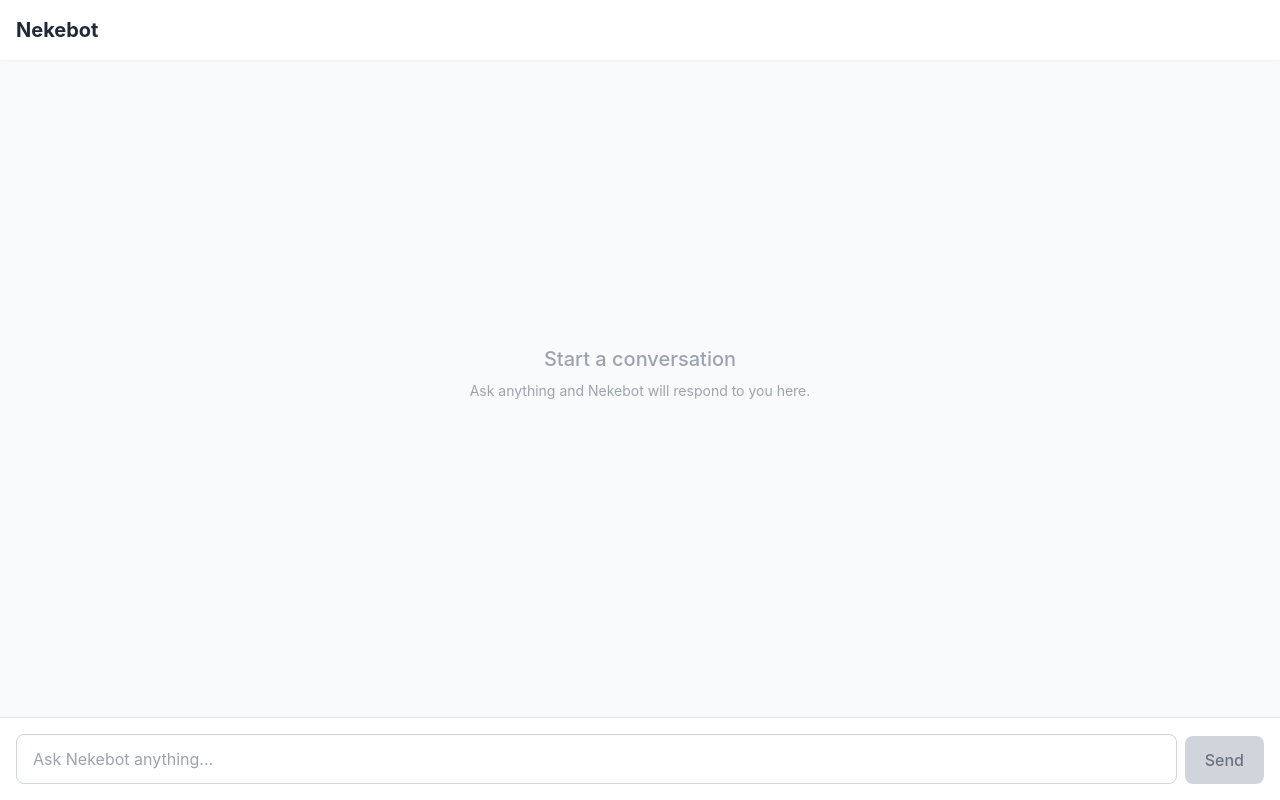
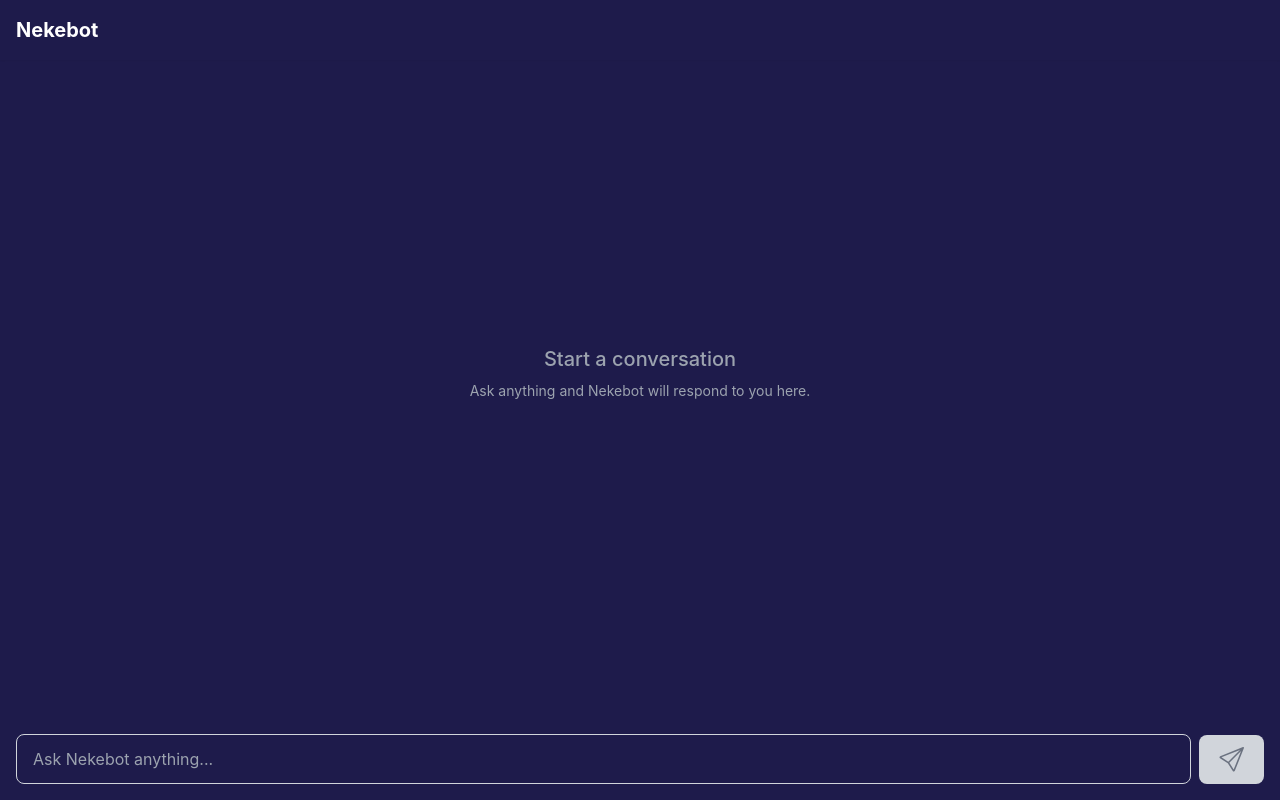
Before and after one commit to simiyu526/chatbot, a React (Vite) app: page / in a window 1280 px wide. Built offline with nearby package versions, Linux system fonts and the light colour scheme.

Commit message:
Removed some colors

```diff
--- a/src/components/Chat.tsx
+++ b/src/components/Chat.tsx
@@ -1,7 +1,7 @@
 import { useState, useEffect, useRef } from "react";
 import ReactMarkdown from "react-markdown";
 import { generateContent } from "../utils/geminiClient";
-
+import { BsSend } from "react-icons/bs";
 type Message = {
   role: "user" | "ai" | "error";
   content: string;
@@ -157,10 +157,10 @@
   };
 
   return (
-    <div className="flex flex-col h-screen bg-gray-50">
+    <div className="flex flex-col h-screen bg-indigo-950">
       {/* Header */}
-      <div className="bg-white shadow-sm p-4 flex justify-between items-center">
-        <h1 className="text-xl font-bold text-gray-800">Nekebot</h1>
+      <div className="bg-indigo-950 shadow-sm p-4 flex justify-between items-center">
+        <h1 className="text-xl font-bold  text-white">Nekebot</h1>
         {messages.length > 0 && (
           <button
             onClick={clearChat}
@@ -210,9 +210,9 @@
             <div
               className={`max-w-3xl rounded-lg px-4 py-3 ${
                 msg.role === "user"
-                  ? "bg-blue-600 text-white rounded-br-none"
+                  ? "bg-indigo-500 text-white rounded-br-none"
                   : msg.role === "ai"
-                  ? "bg-white text-gray-800 shadow rounded-bl-none border border-gray-100"
+                  ? "text-white font-lg rounded-bl-none"
                   : "bg-red-100 text-red-800 rounded-bl-none cursor-pointer hover:bg-red-200"
               }`}
               onClick={
@@ -310,7 +310,7 @@
       </div>
 
       {/* Input area */}
-      <div className="p-4 bg-white border-t border-gray-200">
+      <div className="p-4 bg-indigo-950">
         <div className="flex items-end gap-2">
           <div className="flex-1 relative">
             <input
@@ -319,7 +319,7 @@
               value={input}
               onChange={(e) => setInput(e.target.value)}
               onKeyDown={handleKeyPress}
-              className="w-full border border-gray-300 rounded-lg px-4 py-3 focus:outline-none focus:ring-2 focus:ring-blue-500 focus:border-transparent"
+              className="bg-indigo-950 text-white w-full border border-gray-300 rounded-lg px-4 py-3 focus:outline-none focus:ring-2 focus:ring-blue-500 focus:border-transparent"
               maxLength={500}
               disabled={loading || isBlocked}
             />
@@ -360,7 +360,7 @@
                 ></path>
               </svg>
             ) : (
-              "Send"
+              <BsSend size={25} />
             )}
           </button>
         </div>
```
